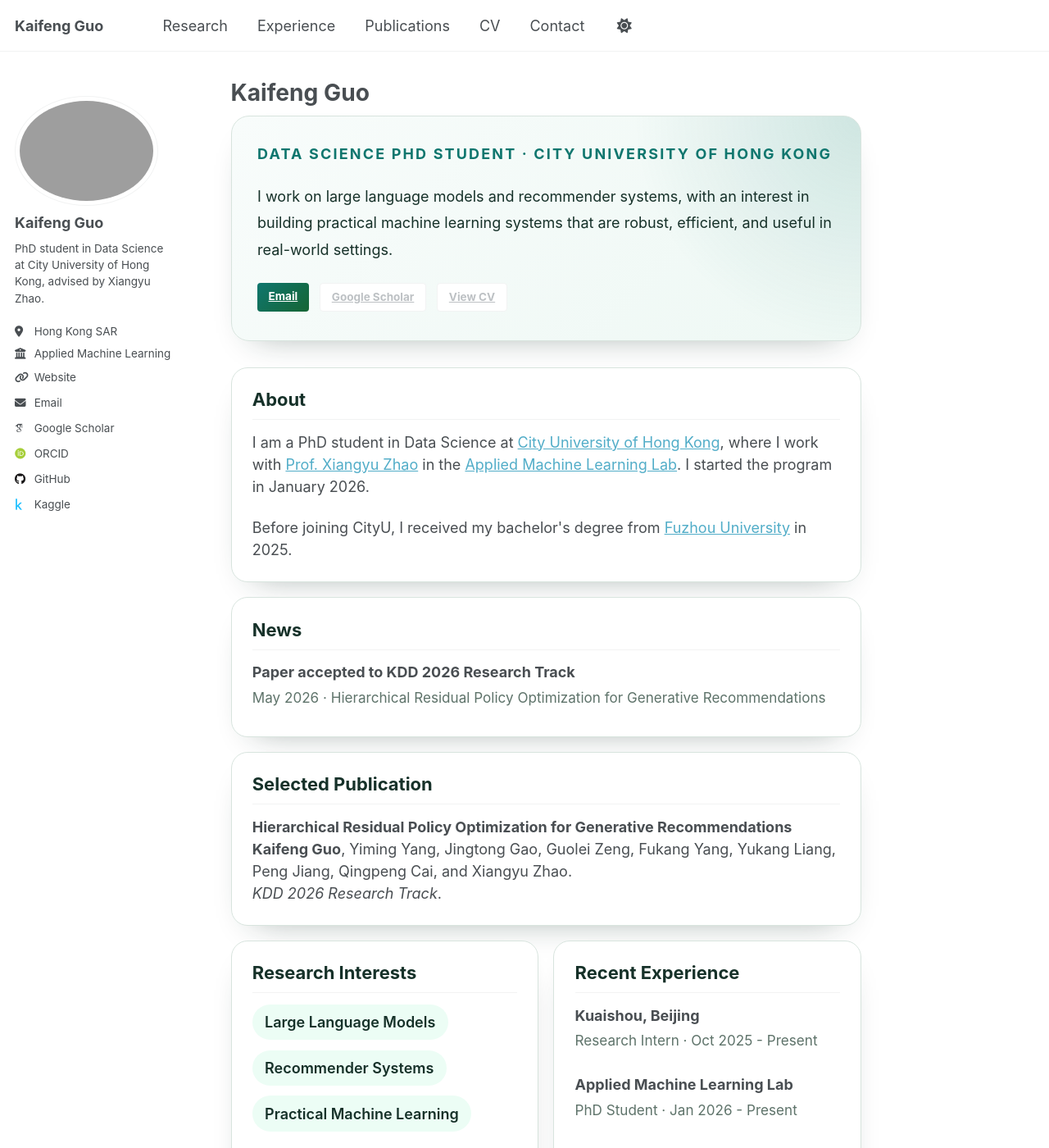
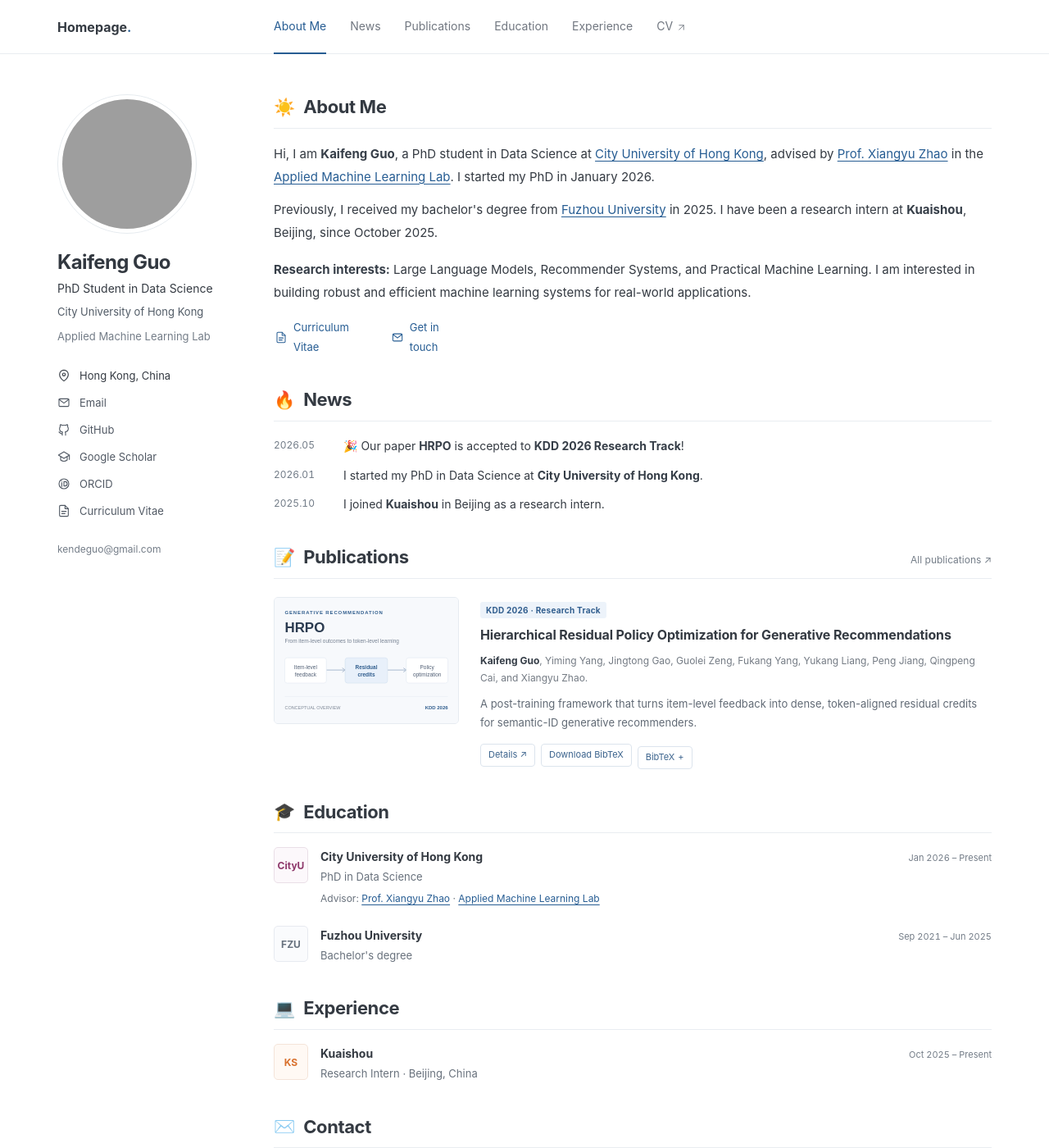
Before and after one commit to kaifengGuo/kaifengguo.github.io, a Jekyll site: the page built from _pages/about.md, in a window 1280 px wide and 1400 px high. Shown: the whole window at 82% size. Built offline with Jekyll 4.4.1, drawn with Linux system fonts in a browser that asks for light colours; some web fonts are replaced; a script that is not in the unit is left out; some of the changed text lies outside the part shown; grey boxes are pictures that could not be loaded.

Commit message:
Refactor homepage into a clean academic profile
Adopt the reference-inspired sidebar and single-page academic layout. Preserve existing biography, publication, CV, downloads and legacy anchors; add responsive styling and accessible BibTeX controls.

```diff
--- a/_pages/about.md
+++ b/_pages/about.md
@@ -8,72 +9,114 @@
   - /about.html
 ---
 
-<div class="home-intro">
-  <p class="home-intro__eyebrow">Data Science PhD Student · City University of Hong Kong</p>
-  <p class="home-intro__lead">I work on large language models and recommender systems, with an interest in building practical machine learning systems that are robust, efficient, and useful in real-world settings.</p>
-  <div class="home-intro__actions">
-    <a class="btn btn--primary" href="mailto:kendeguo@gmail.com">Email</a>
-    <a class="btn btn--inverse" href="https://scholar.google.com.sg/citations?user=0ZpWu1IAAAAJ&hl=zh-CN&authuser=1">Google Scholar</a>
-    <a class="btn btn--inverse" href="/cv/">View CV</a>
+<section class="academic-section" id="about-me">
+  <span class="anchor-alias" id="research" aria-hidden="true"></span>
+  <h1><span class="section-emoji" aria-hidden="true">☀️</span> About Me</h1>
+  <p>Hi, I am <strong>Kaifeng Guo</strong>, a PhD student in Data Science at <a href="https://www.cityu.edu.hk/">City University of Hong Kong</a>, advised by <a href="https://zhaoxyai.github.io/">Prof. Xiangyu Zhao</a> in the <a href="https://aml-cityu.github.io/">Applied Machine Learning Lab</a>. I started my PhD in January 2026.</p>
+  <p>Previously, I received my bachelor's degree from <a href="https://www.fzu.edu.cn/">Fuzhou University</a> in 2025. I have been a research intern at <strong>Kuaishou</strong>, Beijing, since October 2025.</p>
+  <p class="research-interests"><strong>Research interests:</strong> Large Language Models, Recommender Systems, and Practical Machine Learning. I am interested in building robust and efficient machine learning systems for real-world applications.</p>
+  <p class="inline-links"><a href="{{ '/cv/' | relative_url }}"><svg class="icon" aria-hidden="true"><use href="#icon-document"/></svg> Curriculum Vitae</a><a href="mailto:{{ site.author.email }}"><svg class="icon" aria-hidden="true"><use href="#icon-mail"/></svg> Get in touch</a></p>
+</section>
+
+<section class="academic-section" id="news">
+  <h2><span class="section-emoji" aria-hidden="true">🔥</span> News</h2>
+  <ul class="news-list">
+    <li><time datetime="2026-05">2026.05</time><span>🎉 Our paper <a href="{{ '/publication/2026-05-16-hrpo-kdd2026/' | relative_url }}"><strong>HRPO</strong></a> is accepted to <strong>KDD 2026 Research Track</strong>!</span></li>
+    <li><time datetime="2026-01">2026.01</time><span>I started my PhD in Data Science at <strong>City University of Hong Kong</strong>.</span></li>
+    <li><time datetime="2025-10">2025.10</time><span>I joined <strong>Kuaishou</strong> in Beijing as a research intern.</span></li>
+  </ul>
+</section>
+
+<section class="academic-section" id="publications">
+  <div class="section-heading">
+    <h2><span class="section-emoji" aria-hidden="true">📝</span> Publications</h2>
+    <a href="{{ '/publications/' | relative_url }}">All publications <span aria-hidden="true">↗</span></a>
   </div>
-</div>
+  <article class="publication">
+    <a class="publication__visual" href="{{ '/publication/2026-05-16-hrpo-kdd2026/' | relative_url }}" aria-label="Read about Hierarchical Residual Policy Optimization for Generative Recommendations">
+      <svg xmlns="http://www.w3.org/2000/svg" viewBox="0 0 450 308" role="img" aria-labelledby="hrpo-diagram-title hrpo-diagram-description">
+        <title id="hrpo-diagram-title">HRPO: Hierarchical Residual Policy Optimization</title>
+        <desc id="hrpo-diagram-description">A conceptual overview: item-level feedback is converted into token-aligned residual credits for policy optimization in generative recommendation.</desc>
+        <rect width="450" height="308" fill="#f7f9fc"/>
+        <text x="25" y="40" fill="#315e8e" font-family="Arial,sans-serif" font-size="12" font-weight="700" letter-spacing="1.8">GENERATIVE RECOMMENDATION</text>
+        <text x="25" y="84" fill="#2b3b50" font-family="Arial,sans-serif" font-size="34" font-weight="700">HRPO</text>
+        <text x="25" y="111" fill="#778292" font-family="Arial,sans-serif" font-size="13">From item-level outcomes to token-level learning</text>
+        <path d="M127 177h46m104 0h46" fill="none" stroke="#a9bacf" stroke-width="2"/>
+        <path d="m166 172 7 5-7 5m150-10 7 5-7 5" fill="none" stroke="#a9bacf" stroke-width="2"/>
+        <rect x="25" y="147" width="102" height="62" rx="6" fill="#fff" stroke="#dce4ee"/>
+        <rect x="173" y="147" width="104" height="62" rx="6" fill="#e8f0fa" stroke="#cddded"/>
+        <rect x="323" y="147" width="102" height="62" rx="6" fill="#fff" stroke="#dce4ee"/>
+        <text x="76" y="174" text-anchor="middle" fill="#536176" font-family="Arial,sans-serif" font-size="13">Item-level</text>
+        <text x="76" y="193" text-anchor="middle" fill="#536176" font-family="Arial,sans-serif" font-size="13">feedback</text>
+        <text x="225" y="174" text-anchor="middle" fill="#315e8e" font-family="Arial,sans-serif" font-size="13" font-weight="700">Residual</text>
+        <text x="225" y="193" text-anchor="middle" fill="#315e8e" font-family="Arial,sans-serif" font-size="13" font-weight="700">credits</text>
+        <text x="374" y="174" text-anchor="middle" fill="#536176" font-family="Arial,sans-serif" font-size="13">Policy</text>
+        <text x="374" y="193" text-anchor="middle" fill="#536176" font-family="Arial,sans-serif" font-size="13">optimization</text>
+        <path d="M25 242h400" fill="none" stroke="#e2e8f0"/>
+        <text x="25" y="274" fill="#7d8795" font-family="Arial,sans-serif" font-size="11">CONCEPTUAL OVERVIEW</text>
+        <text x="425" y="274" text-anchor="end" fill="#315e8e" font-family="Arial,sans-serif" font-size="12" font-weight="700">KDD 2026</text>
+      </svg>
+    </a>
+    <div class="publication__body">
+      <span class="publication__venue">KDD 2026 · Research Track</span>
+      <h3><a href="{{ '/publication/2026-05-16-hrpo-kdd2026/' | relative_url }}">Hierarchical Residual Policy Optimization for Generative Recommendations</a></h3>
+      <p class="publication__authors"><strong>Kaifeng Guo</strong>, Yiming Yang, Jingtong Gao, Guolei Zeng, Fukang Yang, Yukang Liang, Peng Jiang, Qingpeng Cai, and Xiangyu Zhao.</p>
+      <p class="publication__description">A post-training framework that turns item-level feedback into dense, token-aligned residual credits for semantic-ID generative recommenders.</p>
+      <div class="publication__links">
+        <a href="{{ '/publication/2026-05-16-hrpo-kdd2026/' | relative_url }}">Details <span aria-hidden="true">↗</span></a>
+        <a href="{{ '/files/hrpo-kdd2026.bib' | relative_url }}" download>Download BibTeX</a>
+        <details class="citation">
+          <summary>BibTeX</summary>
+          <div class="citation__body">
+            <button type="button" data-copy-citation hidden>Copy citation</button>
+            <span role="status" aria-live="polite"></span>
+            <pre>@inproceedings{guo2026hrpo,
+  title = {Hierarchical Residual Policy Optimization for Generative Recommendations},
+  author = {Guo, Kaifeng and Yang, Yiming and Gao, Jingtong and Zeng, Guolei and Yang, Fukang and Liang, Yukang and Jiang, Peng and Cai, Qingpeng and Zhao, Xiangyu},
+  booktitle = {KDD 2026 Research Track},
+  year = {2026}
+}</pre>
+          </div>
+        </details>
+      </div>
+    </div>
+  </article>
+</section>
 
-<div class="home-grid">
-  <section class="home-card home-card--full" id="research">
-    <h2>About</h2>
-    <p>I am a PhD student in Data Science at <a href="https://www.cityu.edu.hk/">City University of Hong Kong</a>, where I work with <a href="https://zhaoxyai.github.io/">Prof. Xiangyu Zhao</a> in the <a href="https://aml-cityu.github.io/">Applied Machine Learning Lab</a>. I started the program in January 2026.</p>
-    <p>Before joining CityU, I received my bachelor's degree from <a href="https://www.fzu.edu.cn/">Fuzhou University</a> in 2025.</p>
-  </section>
+<section class="academic-section" id="education">
+  <h2><span class="section-emoji" aria-hidden="true">🎓</span> Education</h2>
+  <div class="history-list">
+    <article class="history-entry">
+      <div class="history-entry__mark history-entry__mark--cityu" aria-hidden="true">CityU</div>
+      <div>
+        <div class="history-entry__header"><h3><a href="https://www.cityu.edu.hk/">City University of Hong Kong</a></h3><span class="history-entry__date">Jan 2026 – Present</span></div>
+        <p>PhD in Data Science</p>
+        <p class="history-entry__detail">Advisor: <a href="https://zhaoxyai.github.io/">Prof. Xiangyu Zhao</a> · <a href="https://aml-cityu.github.io/">Applied Machine Learning Lab</a></p>
+      </div>
+    </article>
+    <article class="history-entry">
+      <div class="history-entry__mark" aria-hidden="true">FZU</div>
+      <div>
+        <div class="history-entry__header"><h3><a href="https://www.fzu.edu.cn/">Fuzhou University</a></h3><span class="history-entry__date">Sep 2021 – Jun 2025</span></div>
+        <p>Bachelor's degree</p>
+      </div>
+    </article>
+  </div>
+</section>
 
-  <section class="home-card home-card--full" id="news">
-    <h2>News</h2>
-    <ol class="home-timeline">
-      <li>
-        <strong>Paper accepted to KDD 2026 Research Track</strong>
-        <span class="home-timeline__date">May 2026 · Hierarchical Residual Policy Optimization for Generative Recommendations</span>
-      </li>
-    </ol>
-  </section>
+<section class="academic-section" id="experience">
+  <h2><span class="section-emoji" aria-hidden="true">💻</span> Experience</h2>
+  <article class="history-entry">
+    <div class="history-entry__mark history-entry__mark--kuaishou" aria-hidden="true">KS</div>
+    <div>
+      <div class="history-entry__header"><h3>Kuaishou</h3><span class="history-entry__date">Oct 2025 – Present</span></div>
+      <p>Research Intern · Beijing, China</p>
+    </div>
+  </article>
+</section>
 
-  <section class="home-card home-card--full" id="publications">
-    <h2>Selected Publication</h2>
-    <p><strong>Hierarchical Residual Policy Optimization for Generative Recommendations</strong><br>
-    <strong>Kaifeng Guo</strong>, Yiming Yang, Jingtong Gao, Guolei Zeng, Fukang Yang, Yukang Liang, Peng Jiang, Qingpeng Cai, and Xiangyu Zhao.<br>
-    <em>KDD 2026 Research Track</em>.</p>
-  </section>
-
-  <section class="home-card">
-    <h2>Research Interests</h2>
-    <ul class="home-pill-list">
-      <li>Large Language Models</li>
-      <li>Recommender Systems</li>
-      <li>Practical Machine Learning</li>
-    </ul>
-    <p>I am especially interested in methods that connect strong modeling performance with real-world usability.</p>
-  </section>
-
-  <section class="home-card" id="experience">
-    <h2>Recent Experience</h2>
-    <ol class="home-timeline">
-      <li>
-        <strong>Kuaishou, Beijing</strong>
-        <span class="home-timeline__date">Research Intern · Oct 2025 - Present</span>
-      </li>
-      <li>
-        <strong>Applied Machine Learning Lab</strong>
-        <span class="home-timeline__date">PhD Student · Jan 2026 - Present</span>
-      </li>
-    </ol>
-  </section>
-
-  <section class="home-card home-card--full" id="contact">
-    <h2>Links</h2>
-    <ul class="home-link-list">
-      <li><a href="mailto:kendeguo@gmail.com">Email</a></li>
-      <li><a href="https://github.com/kaifengguo">GitHub</a></li>
-      <li><a href="https://scholar.google.com.sg/citations?user=0ZpWu1IAAAAJ&hl=zh-CN&authuser=1">Google Scholar</a></li>
-      <li><a href="https://orcid.org/0009-0004-2484-1004">ORCID</a></li>
-      <li><a href="https://www.kaggle.com/kaifengguo">Kaggle</a></li>
-    </ul>
-  </section>
-</div>
+<section class="academic-section" id="contact">
+  <h2><span class="section-emoji" aria-hidden="true">✉️</span> Contact</h2>
+  <p>The best way to reach me is by email at <a href="mailto:{{ site.author.email }}">{{ site.author.email }}</a>.</p>
+  <p class="inline-links"><a href="https://github.com/{{ site.author.github }}">GitHub <span aria-hidden="true">↗</span></a><a href="{{ site.author.googlescholar }}">Google Scholar <span aria-hidden="true">↗</span></a><a href="{{ site.author.orcid }}">ORCID <span aria-hidden="true">↗</span></a><a href="https://www.kaggle.com/{{ site.author.kaggle }}">Kaggle <span aria-hidden="true">↗</span></a></p>
+</section>
```
Also changed, not shown: other parts of _pages/about.md (+1 -0 lines).
